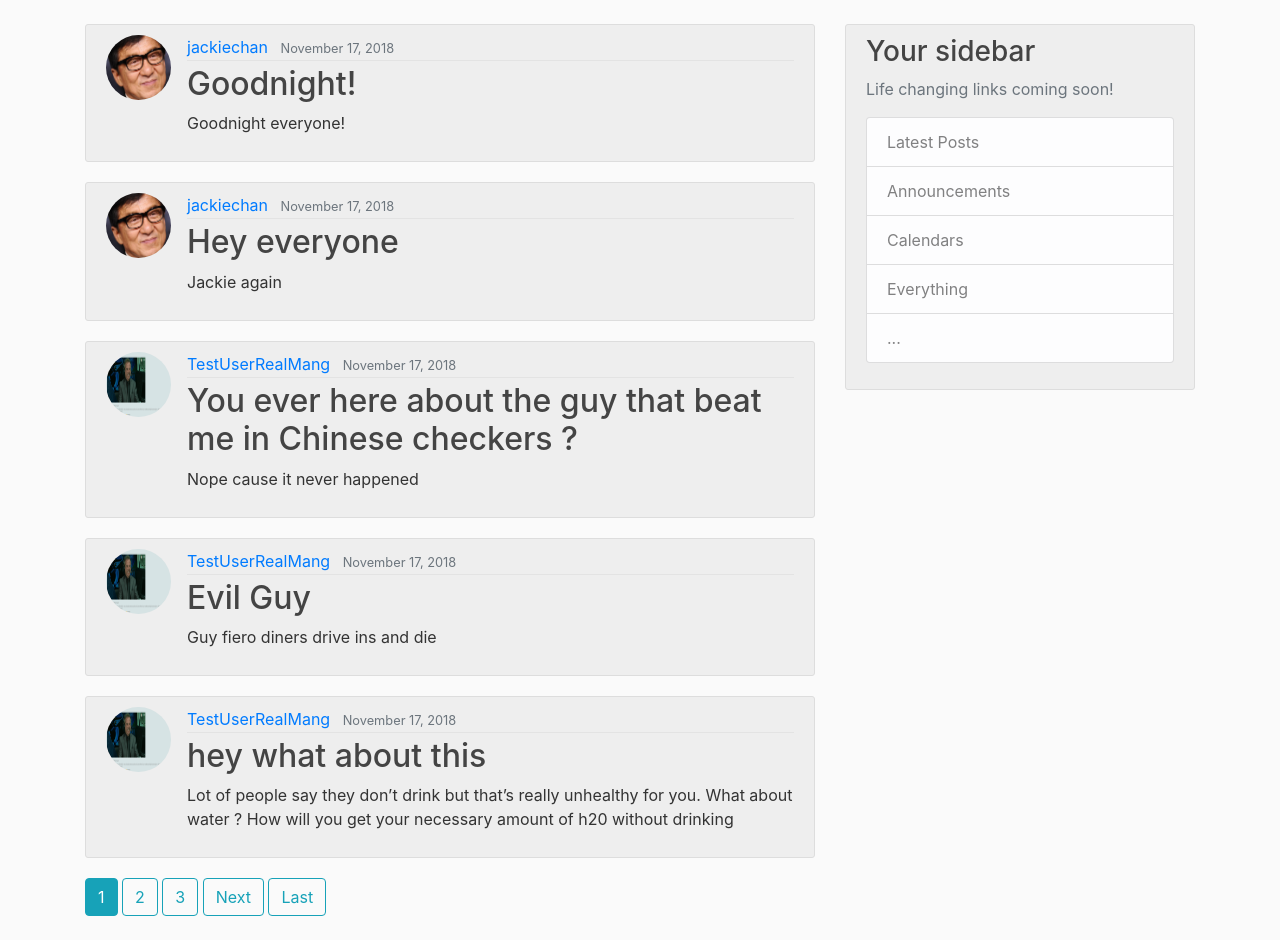
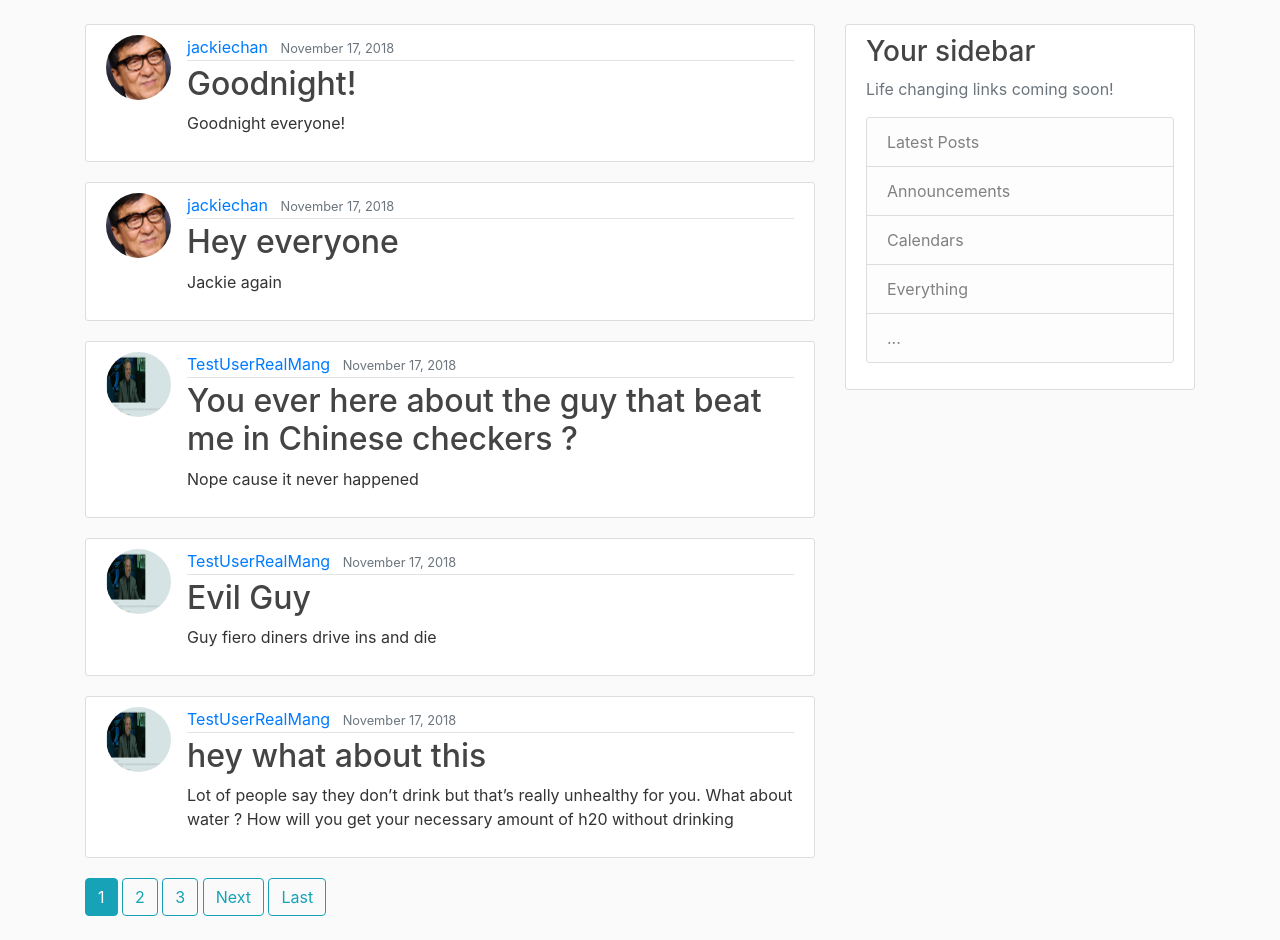
Before and after one commit to AndyDeNike/django_facecrook, a Django app: page / in a window 1280 px wide. Shown: the part 56-996 px from the top of the page. Run offline with Django 3.2, Linux system fonts and the light colour scheme; data comes from the database, SQL or seed files in the repository; some libraries are stand-ins or nearby versions.

Commit message:
Changed overflow-wrap proper

```diff
--- a/blog/static/blog/main.css
+++ b/blog/static/blog/main.css
@@ -29,11 +29,12 @@ ul {
 }
 
 .content-section {
-  background: #eeeeee;
+  background: #ffffff;
   padding: 10px 20px;
   border: 1px solid #dddddd;
   border-radius: 3px;
   margin-bottom: 20px;
+  overflow-wrap: anywhere;
 }
 
 .article-title {
```
